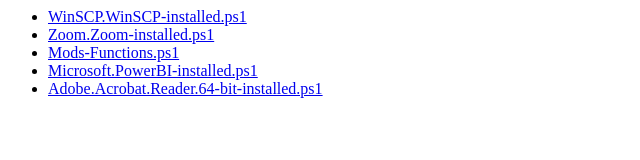
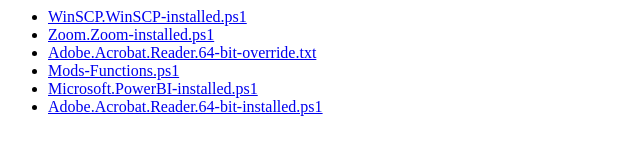
Before and after one commit to DF-UEA/df-uea.github.io, a plain HTML site: page wau-mods/index.html in a window 1280 px wide. Shown: the whole page, without its empty margins (0-640 px from the left). Drawn offline with Linux system fonts and the light colour scheme.

Commit message:
Updated index.html

```diff
--- a/wau-mods/index.html
+++ b/wau-mods/index.html
@@ -1,6 +1,7 @@
 <ul>
 <li><a href='WinSCP.WinSCP-installed.ps1'>WinSCP.WinSCP-installed.ps1</a></li>
 <li><a href='Zoom.Zoom-installed.ps1'>Zoom.Zoom-installed.ps1</a></li>
+<li><a href='Adobe.Acrobat.Reader.64-bit-override.txt'>Adobe.Acrobat.Reader.64-bit-override.txt</a></li>
 <li><a href='Mods-Functions.ps1'>Mods-Functions.ps1</a></li>
 <li><a href='Microsoft.PowerBI-installed.ps1'>Microsoft.PowerBI-installed.ps1</a></li>
 <li><a href='Adobe.Acrobat.Reader.64-bit-installed.ps1'>Adobe.Acrobat.Reader.64-bit-installed.ps1</a></li>
```
